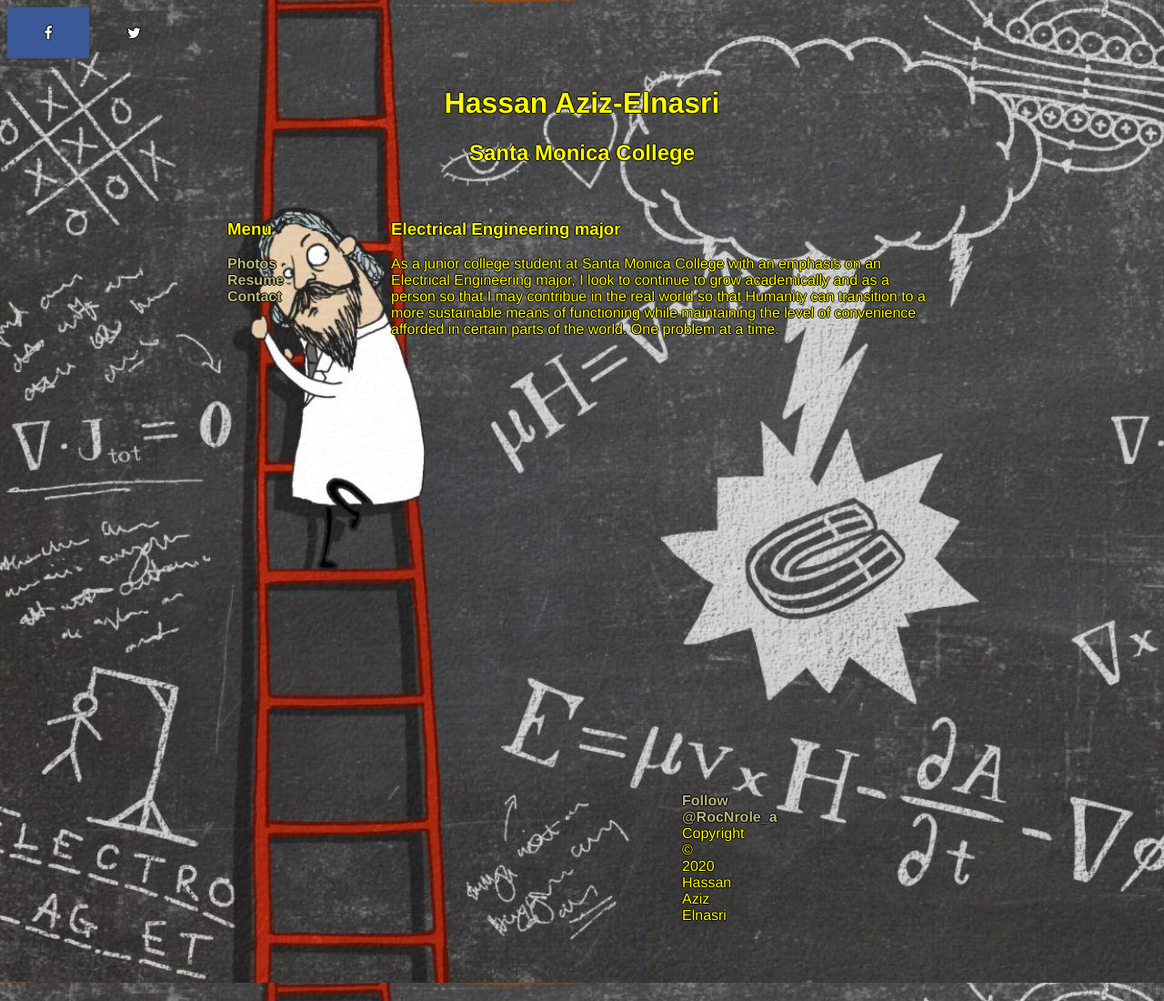
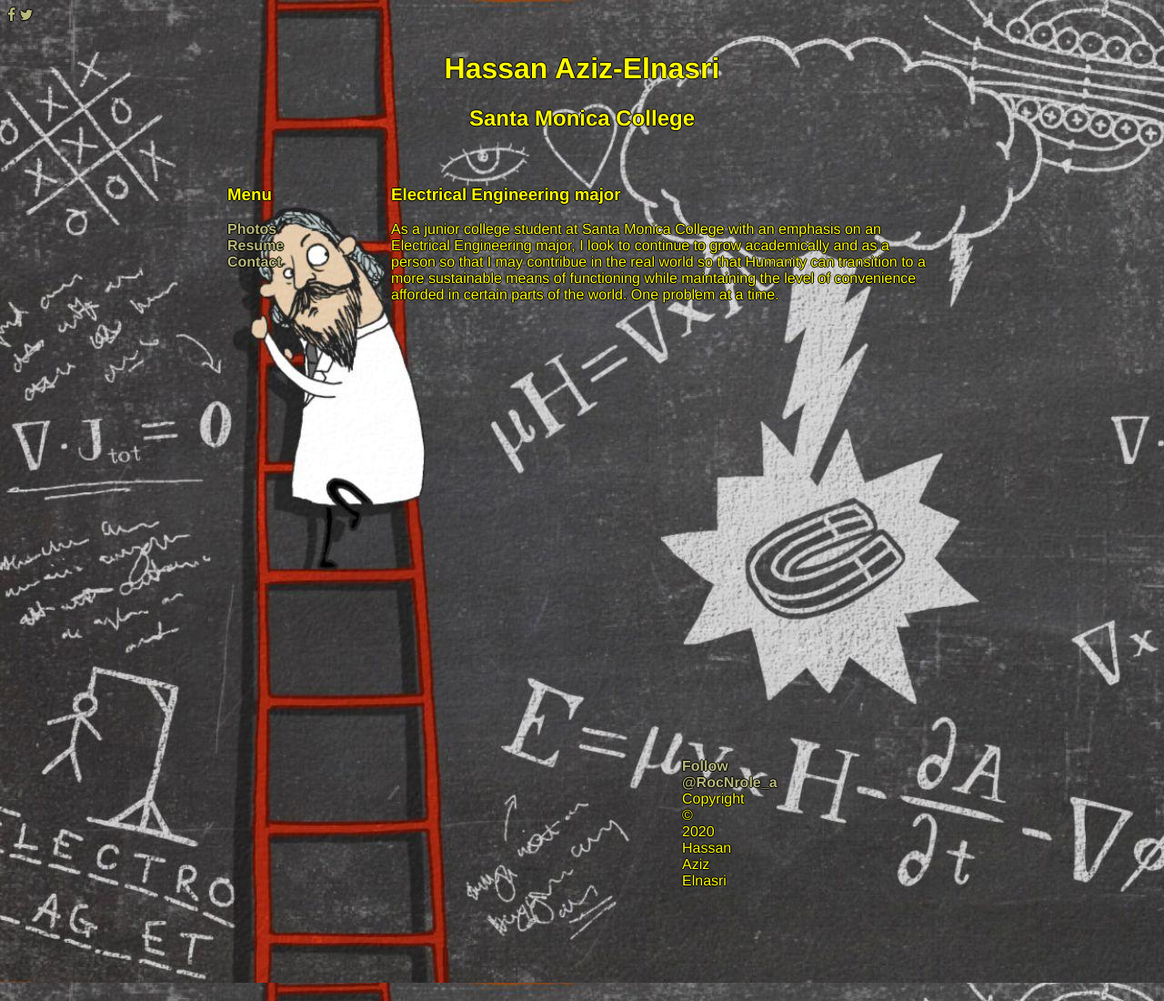
Before and after one commit to helnasri91/homepage, a plain HTML site: page index.html in a window 1280 px wide. Shown: the top 1100 px of the page at 91% size. Drawn offline with Linux system fonts and the light colour scheme.

Commit message:
Update style.css

```diff
--- a/style.css
+++ b/style.css
@@ -64,33 +64,3 @@ a
     font-weight: bold;
 
 }
-
-
-/* Style all font awesome icons */
-.fa {
-  padding: 20px;
-  font-size: 30px;
-  width: 50px;
-  text-align: center;
-  text-decoration: none;
-}
-
-/* Add a hover effect if you want */
-.fa:hover {
-  opacity: 0.7;
-}
-
-/* Set a specific color for each brand */
-
-/* Facebook */
-.fa-facebook {
-  background: #3B5998;
-  color: white;
-}
-
-/* Twitter */
-.fa-twitter {
-   <a href="https://twitter.com/RocNrole_a?ref_src=twsrc%5Etfw" class="twitter-follow-button" data-show-count="false">Follow @RocNrole_a</a><script async src="https://platform.twitter.com/widgets.js" charset="utf-8"></script>
-  background: #55ACEE;
-  color: white;
-}
```
